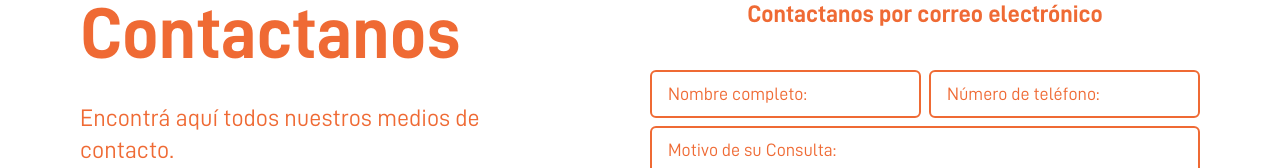
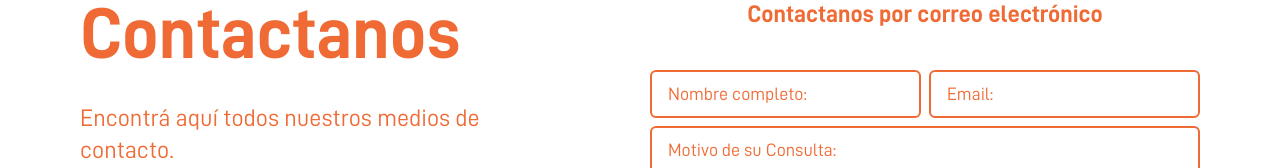
Before and after one commit to bmarianome/CID, a Next.js app: page /contacto in a window 1280 px wide. Shown: the part 167-335 px from the top of the page. Built offline with nearby package versions, Linux system fonts and the light colour scheme.

Commit message:
Cambiado telefono por mail en contactanos

```diff
--- a/pages/api/send_email.tsx
+++ b/pages/api/send_email.tsx
@@ -22,7 +22,7 @@ export default async function Mailer(req: NextApiRequest, res: NextApiResponse)
             html: `
                 <div style="padding: 10px 50px; background-color: rgba(239, 106, 52, .1); width: max-content; border: 2px solid #ef6a34;">
                     <h2 style="color: #ef6a34;">Nombre: <span style="color: black; font-weight: 500;">${req.body.name}</span></h1>
-                    <h2 style="color: #ef6a34;">Teléfono: <span style="color: black; font-weight: 500;">${req.body.phone}</span></h2>
+                    <h2 style="color: #ef6a34;">Teléfono: <span style="color: black; font-weight: 500;">${req.body.email}</span></h2>
                     <h2 style="color: #ef6a34;">Mensaje: <span style="color: black; font-weight: 500;">${req.body.text}</span></h2>
                 </div>
             `
--- a/pages/contacto.tsx
+++ b/pages/contacto.tsx
@@ -27,7 +27,7 @@ const Contacto: NextPage = () => {
 
         const mail = await axios.post('/api/send_email', {
             name: formData.get('name'),
-            phone: formData.get('tel'),
+            email: formData.get('email'),
             text: formData.get('text'),
         })
         .catch(() => {
@@ -79,7 +79,7 @@ const Contacto: NextPage = () => {
                         <form className='flex flex-col items-center gap-2 mb-10' onSubmit={(e) => sendMail(e)}>
                             <div className="flex flex-col gap-2 w-3/4 lg:flex-row lg:w-full">
                                 <input name='name' className='contactanos-input h-12' type="text" placeholder='Nombre completo:' required />
-                                <input name='tel' className='contactanos-input h-12' type="number" placeholder='Número de teléfono:' required />
+                                <input name='email' className='contactanos-input h-12' type="email" placeholder='Email:' required />
                             </div>
                             <div className="w-3/4 lg:w-full">
                                 <textarea name='text' className='contactanos-input h-32' placeholder='Motivo de su Consulta:' required></textarea>
```
